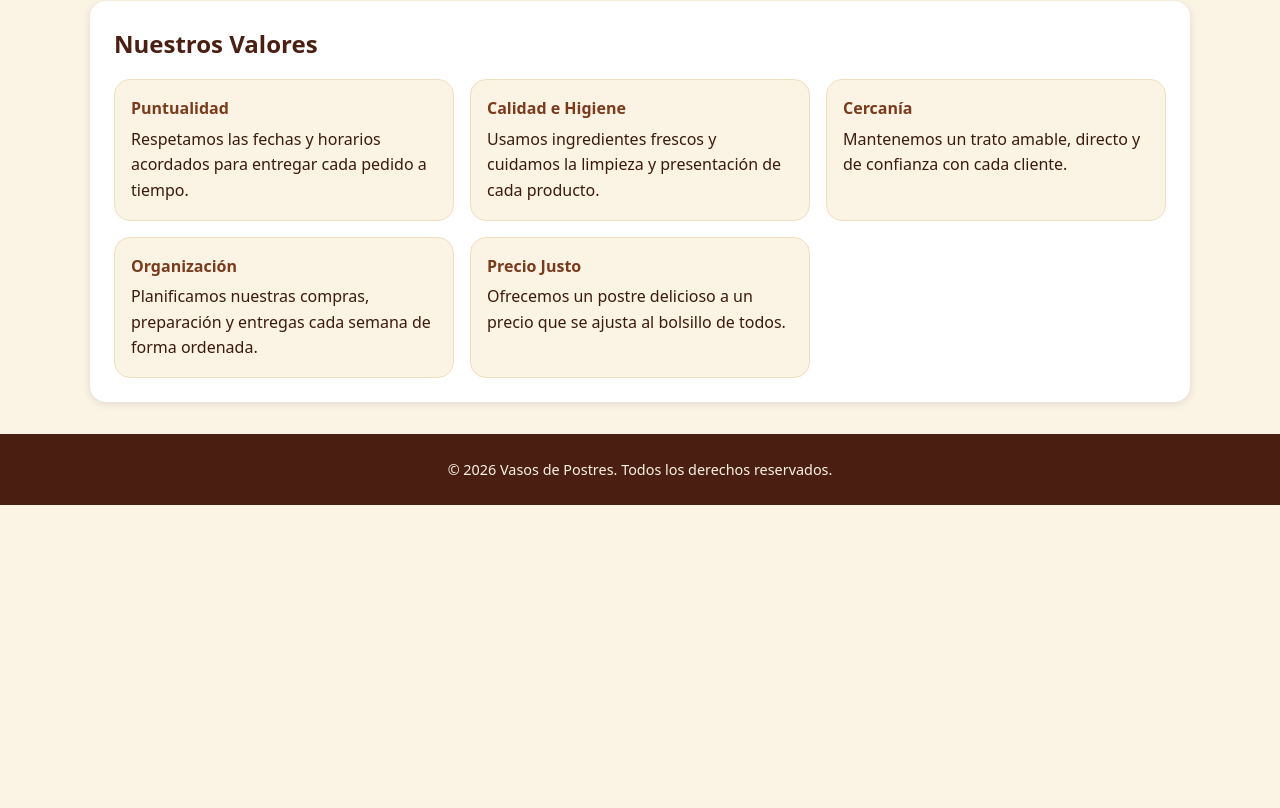
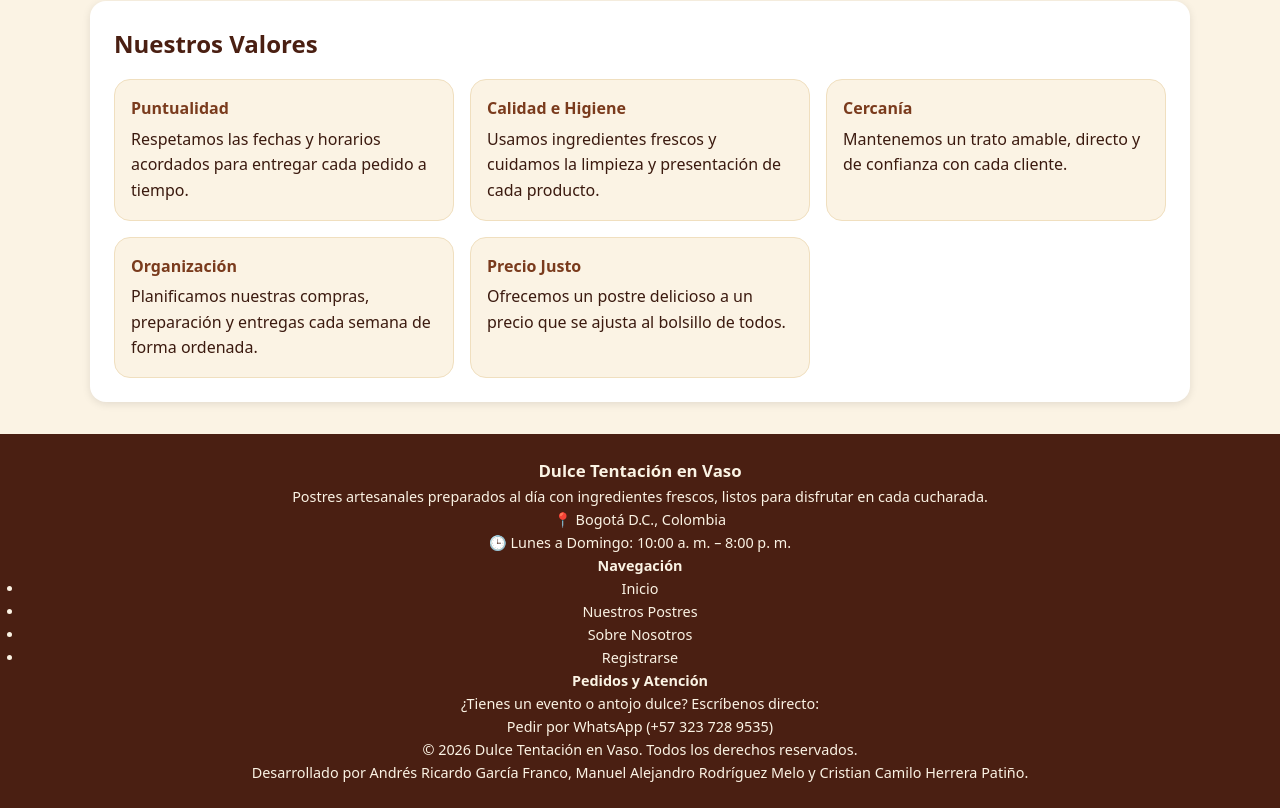
Before and after one commit to cristhianh954-alt/Proyecto_final, a plain HTML site: page nosotros.html in a window 1280 px wide. Shown: the part 832-1640 px from the top of the page. Before the commit the page ends 1337 px from the top, so only its background shows below. Drawn offline with Linux system fonts and the light colour scheme.

Commit message:
Footer cambiado

```diff
--- a/nosotros.html
+++ b/nosotros.html
@@ -90,9 +90,39 @@
         </section>
     </main>
 
-    <footer class="footer">
-        <p>&copy; 2026 Vasos de Postres. Todos los derechos reservados.</p>
-    </footer>
+<footer class="footer">
+  <div class="footer-contenido">
+    <div class="footer-columna">
+      <h3>Dulce Tentación en Vaso</h3>
+      <p>Postres artesanales preparados al día con ingredientes frescos, listos para disfrutar en cada cucharada.</p>
+      <p class="footer-dato">📍 Bogotá D.C., Colombia</p>
+      <p class="footer-dato">🕒 Lunes a Domingo: 10:00 a. m. – 8:00 p. m.</p>
+    </div>
+
+    <div class="footer-columna">
+      <h4>Navegación</h4>
+      <ul>
+        <li><a href="index.html#inicio">Inicio</a></li>
+        <li><a href="index.html#postres">Nuestros Postres</a></li>
+        <li><a href="nosotros.html">Sobre Nosotros</a></li>
+        <li><a href="formulario.html">Registrarse</a></li>
+      </ul>
+    </div>
+
+    <div class="footer-columna">
+      <h4>Pedidos y Atención</h4>
+      <p>¿Tienes un evento o antojo dulce? Escríbenos directo:</p>
+      <a href="https://wa.me/573237289535" target="_blank" rel="noopener noreferrer" class="footer-whatsapp">
+        Pedir por WhatsApp (+57 323 728 9535)
+      </a>
+    </div>
+  </div>
+
+  <div class="footer-inferior">
+    <p>&copy; 2026 Dulce Tentación en Vaso. Todos los derechos reservados.</p>
+    <p class="footer-autores">Desarrollado por Andrés Ricardo García Franco, Manuel Alejandro Rodríguez Melo y Cristian Camilo Herrera Patiño.</p>
+  </div>
+</footer>
 
 </body>
 </html>
```
